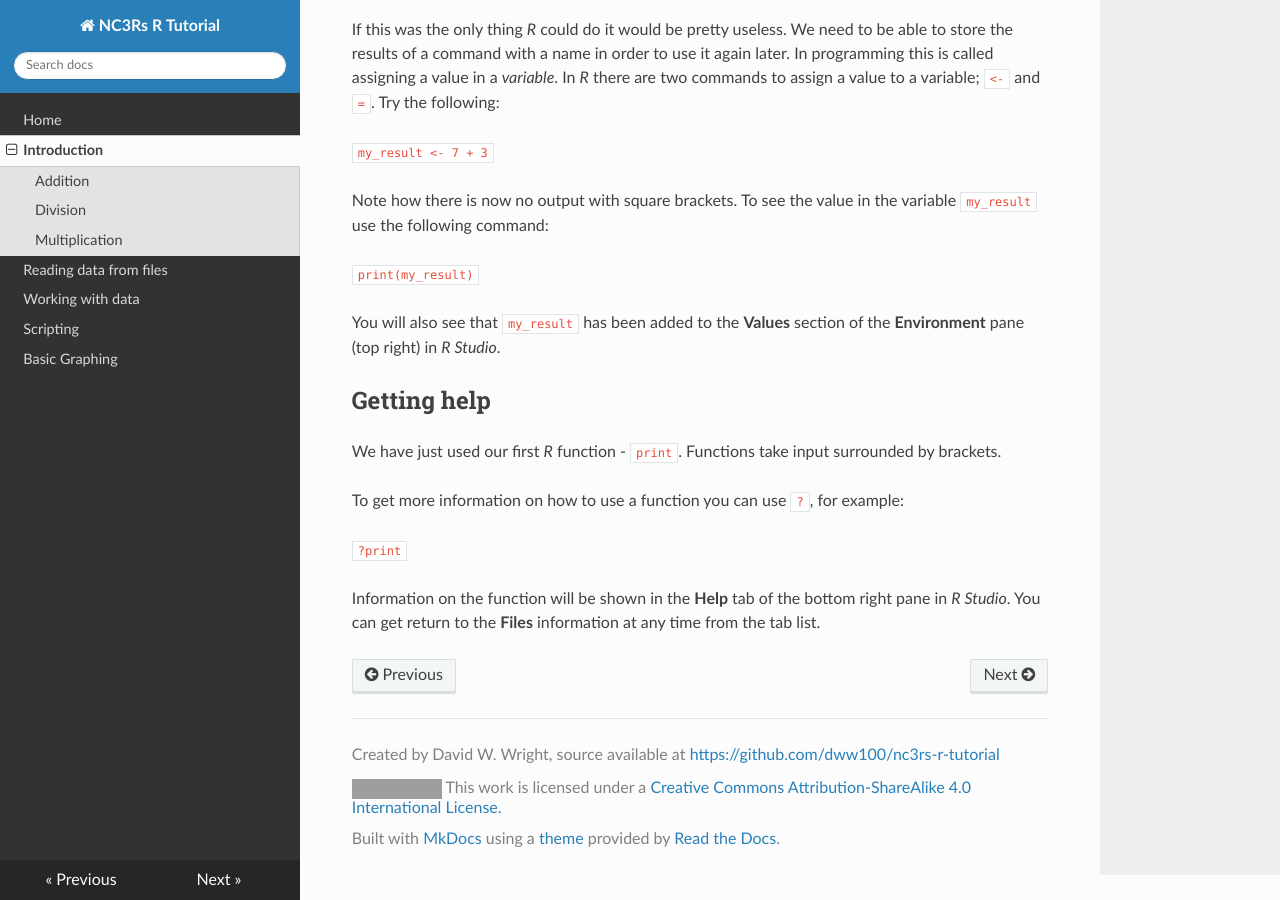
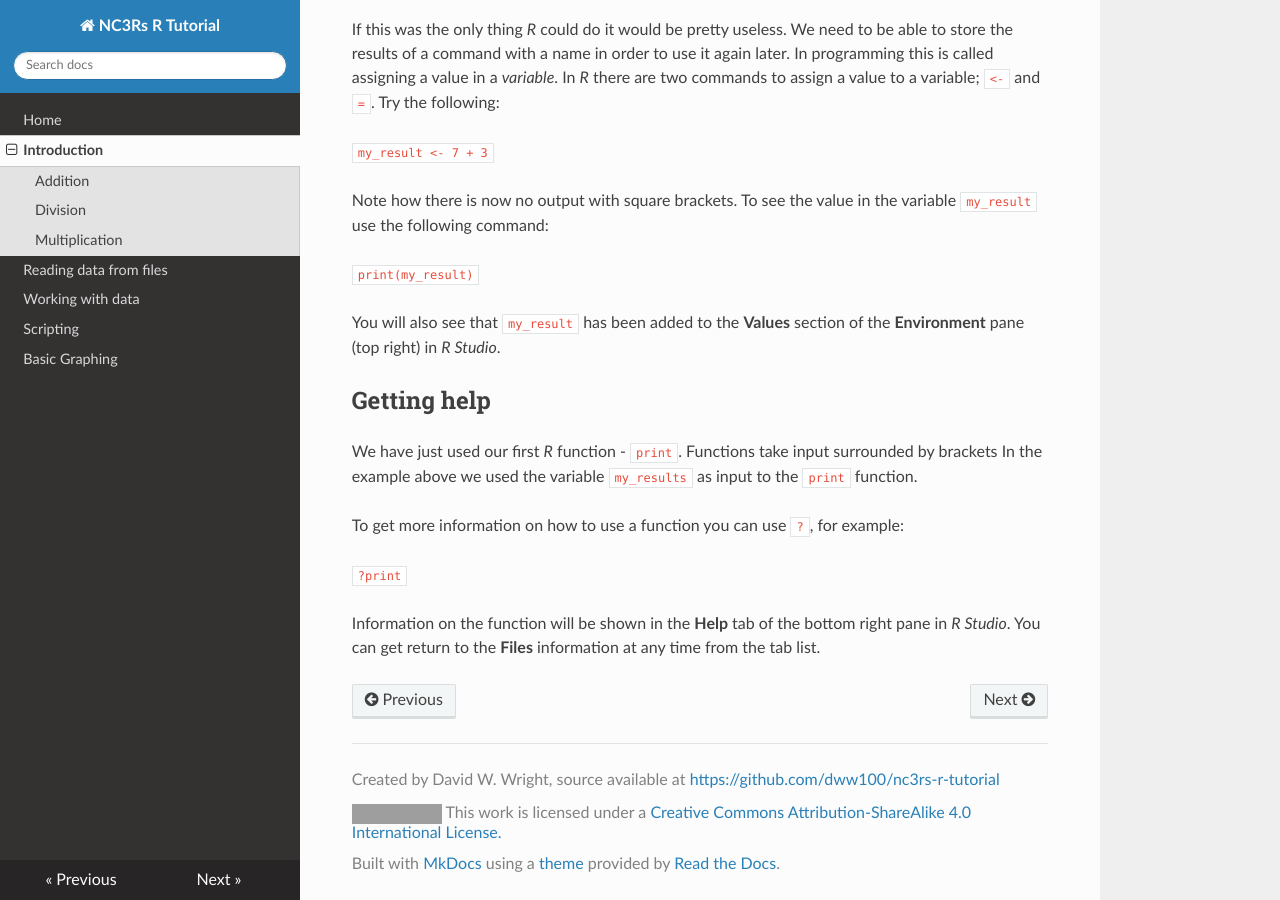
Before and after one commit to dww100/nc3rs-r-tutorial, an MkDocs documentation site: the page built from docs/intro.md, in a window 1280 px wide and 900 px high, scrolled down 1597 px. Built offline with MkDocs 1.6.1, drawn with Linux system fonts in a browser that asks for light colours; nearby versions of some CDN libraries; old or Windows-style settings are respelled for this version of MkDocs; grey boxes are pictures that could not be loaded.

Commit message:
Text clarification about apssing variables to functions

```diff
--- a/docs/intro.md
+++ b/docs/intro.md
@@ -62,7 +62,8 @@ You will also see that `my_result` has been added to the **Values** section of t
 ## Getting help
 
 We have just used our first *R* function - `print`.
-Functions take input surrounded by brackets.
+Functions take input surrounded by brackets
+In the example above we used the variable `my_results` as input to the `print` function.
 
 To get more information on how to use a function you can use `?`, for example:
 
```
